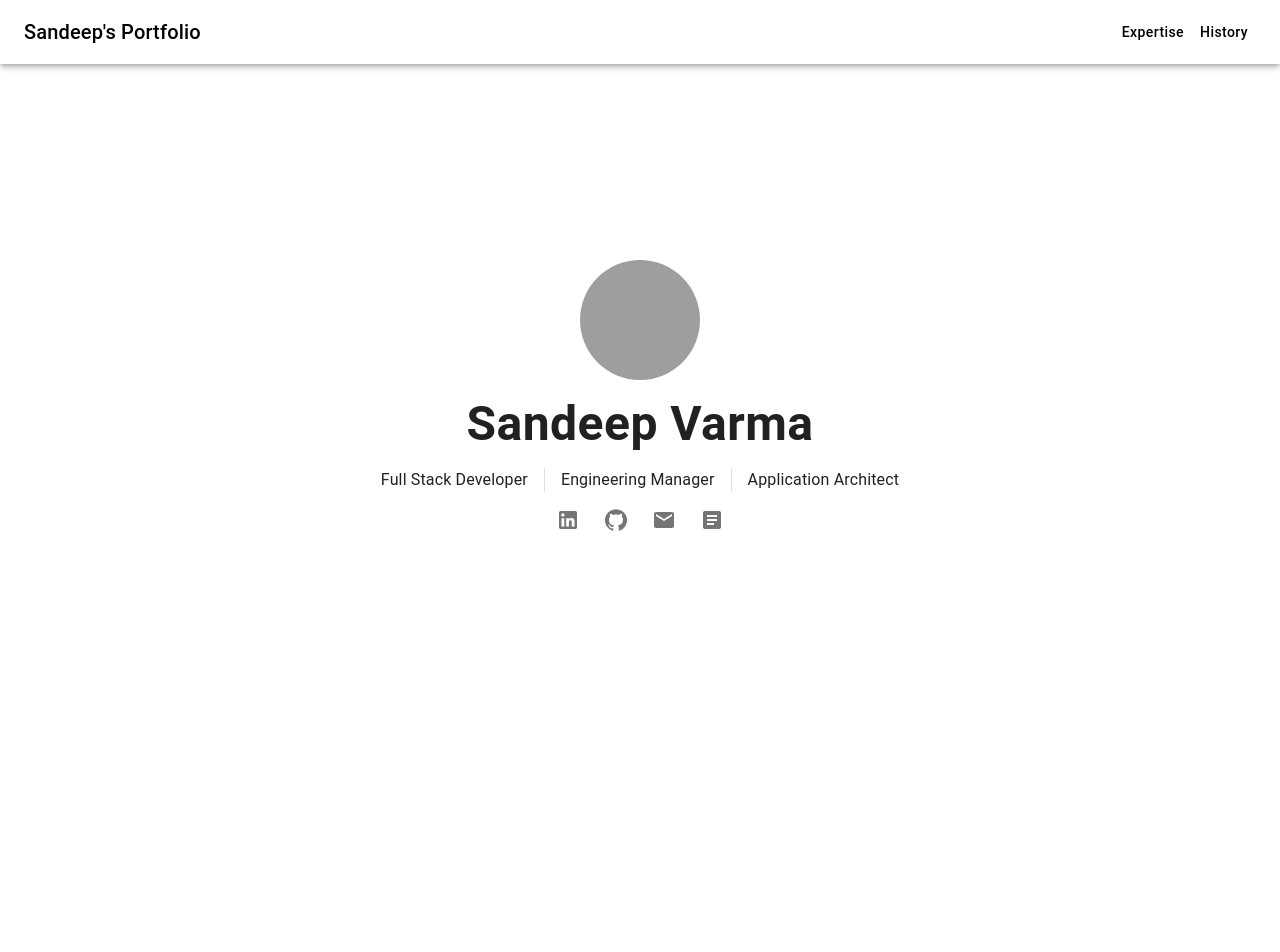
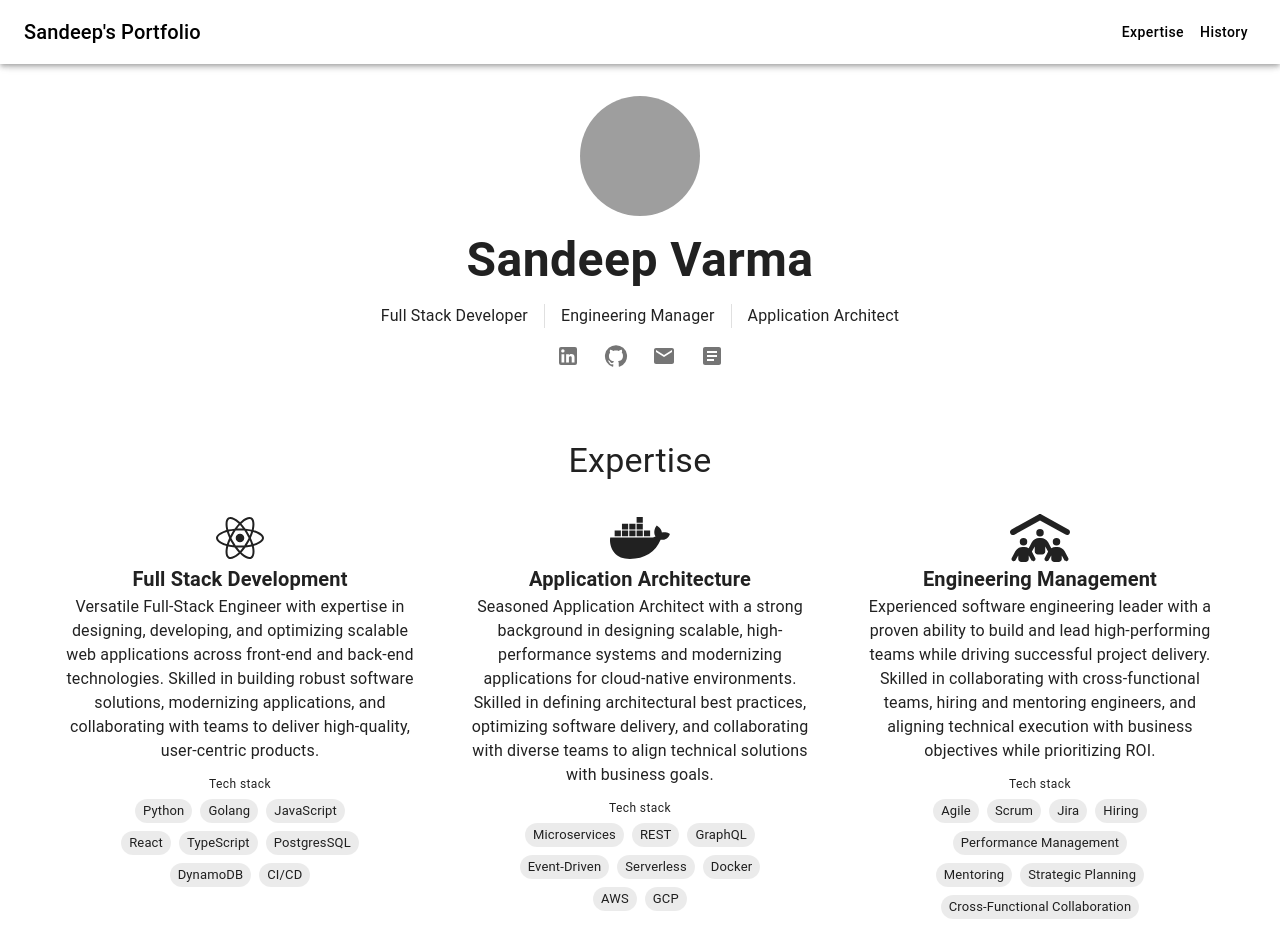
Before and after one commit to sandeep-varma-k/portfolio, a React (Vite) app: page / in a window 1280 px wide. Shown: the top 952 px of the page. Before the commit the page ends 800 px from the top, so only its background shows below. Built offline with nearby package versions, Linux system fonts and the light colour scheme; grey boxes are pictures that could not be loaded.

Commit message:
First pass of Expertise section complete

```diff
--- a/package.json
+++ b/package.json
@@ -12,6 +12,10 @@
   "dependencies": {
     "@emotion/react": "^11.14.0",
     "@emotion/styled": "^11.14.0",
+    "@fortawesome/fontawesome-svg-core": "^6.7.2",
+    "@fortawesome/free-brands-svg-icons": "^6.7.2",
+    "@fortawesome/free-solid-svg-icons": "^6.7.2",
+    "@fortawesome/react-fontawesome": "^0.2.2",
     "@mui/icons-material": "^6.4.5",
     "@mui/material": "^6.4.5",
     "react": "^19.0.0",
--- a/src/App.tsx
+++ b/src/App.tsx
@@ -1,6 +1,7 @@
 import './App.css'
 import AppNavigation from "./components/Navigation/AppNavigation.tsx";
 import Hero from "./components/Hero/Hero.tsx";
+import Expertise from "./components/Expertise/Expertise.tsx";
 
 function App() {
 
@@ -8,6 +9,7 @@ function App() {
     <>
         <AppNavigation />
         <Hero />
+        <Expertise />
     </>
   )
 }
--- /dev/null
+++ b/src/components/Expertise/Expertise.tsx
@@ -0,0 +1,57 @@
+import { FontAwesomeIcon } from '@fortawesome/react-fontawesome';
+import { faReact, faDocker } from '@fortawesome/free-brands-svg-icons';
+import { faPeopleRoof } from '@fortawesome/free-solid-svg-icons';
+import Chip from '@mui/material/Chip';
+
+
+import profile from '../../data/profile.json';
+import {Container, Stack} from "@mui/material";
+import Grid from '@mui/material/Grid2';
+import Typography from "@mui/material/Typography";
+
+const iconMap = {
+    fullStack: faReact,
+    architecture: faDocker,
+    management: faPeopleRoof
+};
+
+
+type ExpertiseKeys = "Full Stack Development" | "Application Architecture" | "Engineering Management";
+
+
+function Expertise() {
+
+    return (
+        <Container id="expertise">
+            <Stack>
+                <Typography variant={"h4"} pb={4}>Expertise</Typography>
+
+                <Grid container spacing={6}
+                    >
+                    {Object.keys(profile.expertise).map((expertise, index) => {
+                        const expertiseKey = expertise as ExpertiseKeys;
+                        // @ts-ignore
+                        const icon = iconMap[profile.expertise[expertiseKey].icon];
+                        return (
+                            <Grid key={index} size={{ xs: 12, md: 4 }}>
+                                <FontAwesomeIcon icon={icon} size="3x"/>
+                                <Typography variant={"h6"} fontWeight={600}>{expertise}</Typography>
+                                <Typography>{profile.expertise[expertiseKey]?.Description}</Typography>
+                                <Container sx={{mt:1}}>
+                                    <Typography variant={"caption"}>Tech stack</Typography>
+                                    <Container>
+                                    {profile.expertise[expertiseKey].skills.map((label, index) => (
+                                        <Chip key={index} label={label}  size="small" sx={{m:.5 }} />
+                                    ))}
+                                    </Container>
+                                </Container>
+                            </Grid>
+                        );
+                    })}
+                </Grid>
+            </Stack>
+        </Container>
+    );
+}
+
+export default Expertise;
--- a/src/components/Hero/Hero.tsx
+++ b/src/components/Hero/Hero.tsx
@@ -15,7 +15,7 @@ export default function Hero() {
 
     return (
 
-            <Stack spacing={1} alignItems={"center"}>
+            <Stack spacing={1} alignItems={"center"} pt={8} pb={8}>
                 <Avatar
                     alt={profile.firstName}
                     src={profile.image}
--- a/src/data/profile.json
+++ b/src/data/profile.json
@@ -27,7 +27,6 @@
       "icon": "architecture",
       "skills": [
         "Microservices",
-        "Microfrontends",
         "REST",
         "GraphQL",
         "Event-Driven",
```
Also changed, not shown: 1 other file (tests, documents, lock files or other folders).
